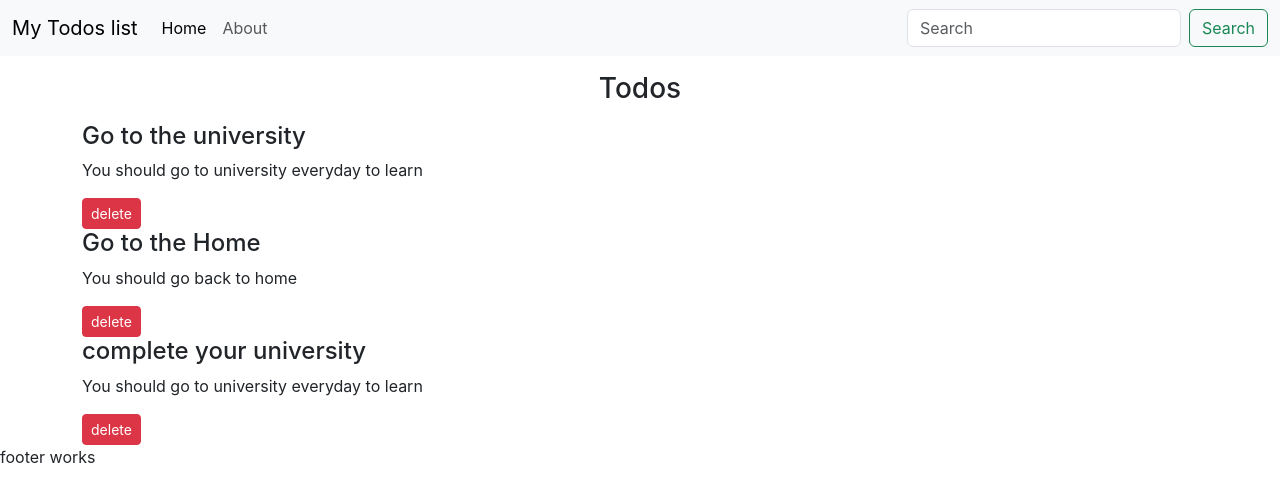
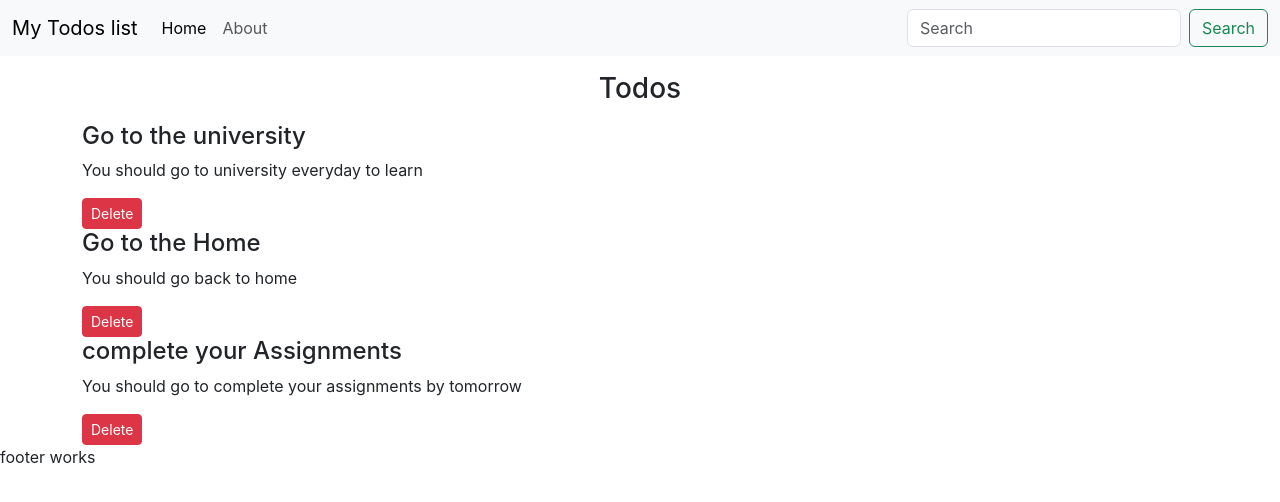
Before and after one commit to haseebt456/React-Todo-List, a React (Create React App) app: page / in a window 1280 px wide. Shown: the top 502 px of the page. Built offline with nearby package versions, Linux system fonts and the light colour scheme.

Commit message:
Fix auto calling of on delete using arrow func

```diff
--- a/src/App.js
+++ b/src/App.js
@@ -5,8 +5,8 @@ import Footer from "./components/footer";
 
 function App() {
 
-  const onDelete = ()=>{
-    console.log("I am on delete")
+  const onDelete = (todo)=>{
+    console.log("I am on delete",todo)
   }
   let todosArray = [
     {
@@ -21,8 +21,8 @@ function App() {
     },
     {
       sno: 3,
-      title: "complete your university",
-      desc: "You should go to university everyday to learn"
+      title: "complete your Assignments",
+      desc: "You should go to complete your assignments by tomorrow"
     }
   ]
   return (
--- a/src/components/TodoItem.jsx
+++ b/src/components/TodoItem.jsx
@@ -5,7 +5,7 @@ export default function TodoItem({todo,onDelete}) {//todo = props.todo
     <div>
         <h4>{todo.title}</h4>
         <p>{todo.desc}</p>
-        <button className='btn btn-sm btn-danger' onClick={onDelete}>delete</button>
+        <button className='btn btn-sm btn-danger' onClick={()=>onDelete(todo)}>Delete</button>
     </div>
   )
 }
```
